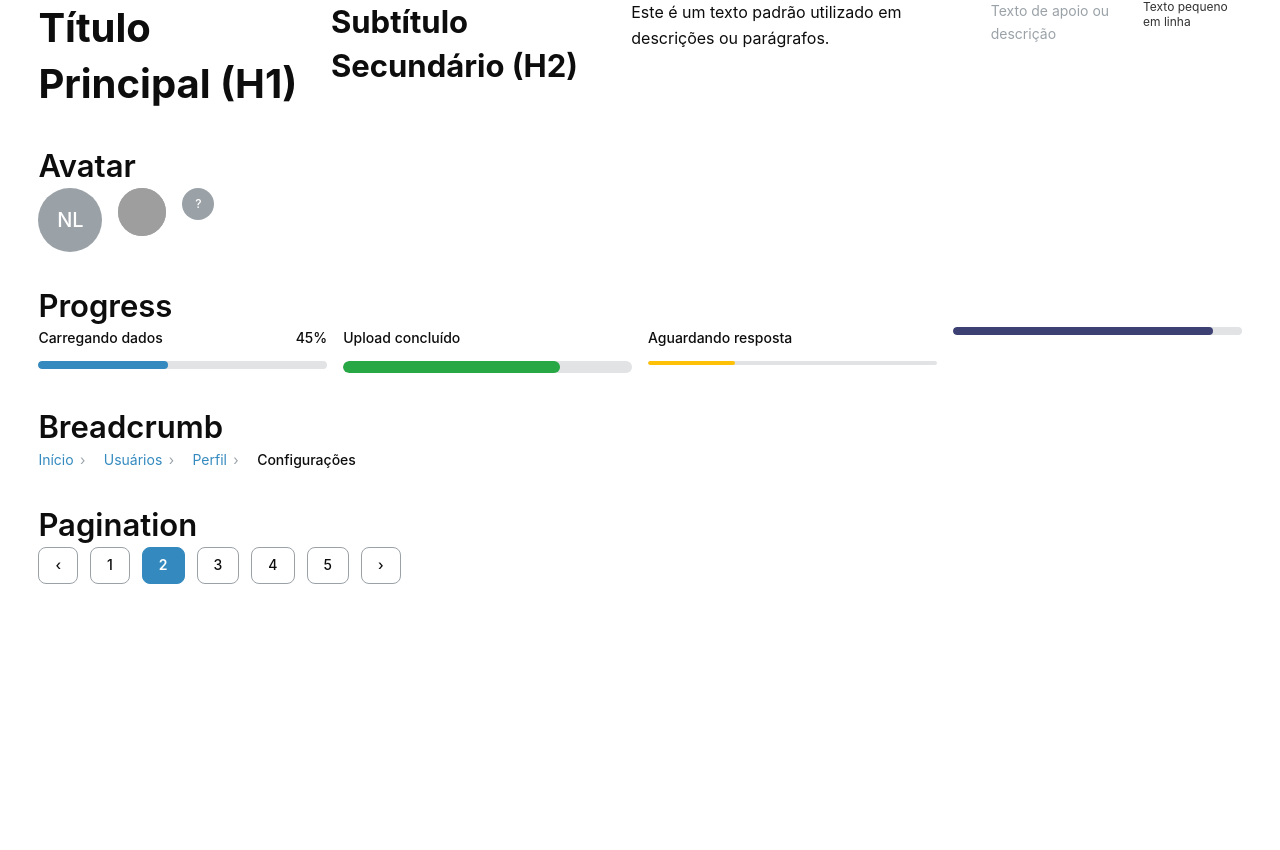
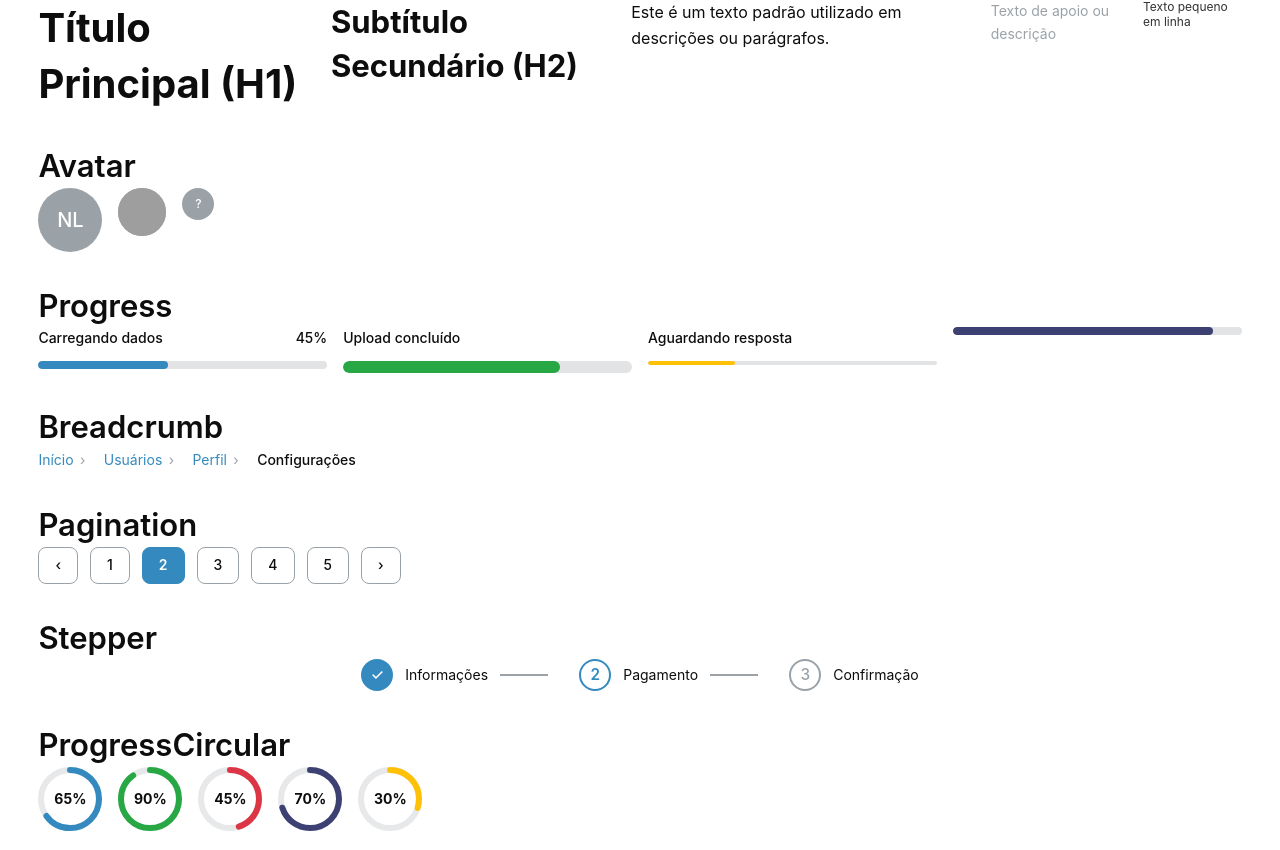
Before and after one commit to NicolasLK/my-design-system-forge, a React (Vite) app: page / in a window 1280 px wide. Shown: the part 1918-2768 px from the top of the page. Before the commit the page ends 2521 px from the top, so only its background shows below. Built offline with nearby package versions, Linux system fonts and the light colour scheme; grey boxes are pictures that could not be loaded.

Commit message:
feat: adicionando novos componentes - ProgressCircular e Stepper

```diff
--- a/src/App.tsx
+++ b/src/App.tsx
@@ -16,6 +16,8 @@ import { Avatar } from './components/Avatar'
 import { Progress } from './components/Progress'
 import { Breadcrumb } from './components/Breadcrumb'
 import { Pagination } from './components/Pagination'
+import { Stepper } from './components/Stepper'
+import { ProgressCircular } from './components/ProgressCircular'
 
 const sectionStyle = {
   marginTop: "2rem"
@@ -262,6 +264,31 @@ function App() {
         </div>
       </section>
 
+      <section style={sectionStyle}>
+        <h2>Stepper</h2>
+        <div style={divStyle}>
+          <Stepper
+            currentStep={1}
+            steps={[
+              { label: "Informações" },
+              { label: "Pagamento" },
+              { label: "Confirmação" },
+            ]}
+          />
+        </div>
+      </section>
+
+      <section style={sectionStyle}>
+        <h2>ProgressCircular</h2>
+        <div style={divStyle}>
+          <ProgressCircular value={65} variant="primary" />
+          <ProgressCircular value={90} variant="success" />
+          <ProgressCircular value={45} variant="destructive" />
+          <ProgressCircular value={70} variant="secondary" />
+          <ProgressCircular value={30} variant="warning" />
+        </div>
+      </section>
+
     </>
   )
 }
--- /dev/null
+++ b/src/components/ProgressCircular.tsx
@@ -0,0 +1,53 @@
+import "../styles/components/progressCircular.css"
+
+type ProgressVariant = "primary" | "secondary" | "success" | "destructive" | "warning"
+
+interface IProgressCircularProps {
+    /** Valor percentual (0–100) */
+    value: number
+    /** Tamanho do círculo em px */
+    size?: number
+    /** Espessura do traço */
+    strokeWidth?: number
+    /** Variante de cor padrão do sistema */
+    variant?: ProgressVariant
+}
+
+export const ProgressCircular = ({
+    value,
+    size = 64,
+    strokeWidth = 6,
+    variant = "primary",
+}: IProgressCircularProps) => {
+    const radius = (size - strokeWidth) / 2
+    const circumference = 2 * Math.PI * radius
+    const offset = circumference - (value / 100) * circumference
+
+    const variantClass = `progress-${variant}`
+
+    return (
+        <>
+            <div className={`progress-circular ${variantClass}`} style={{ width: size, height: size }}>
+                <svg width={size} height={size}>
+                    <circle
+                        className="progress-bg"
+                        strokeWidth={strokeWidth}
+                        r={radius}
+                        cx={size / 2}
+                        cy={size / 2}
+                    />
+                    <circle
+                        className="progress-bar"
+                        strokeWidth={strokeWidth}
+                        strokeDasharray={circumference}
+                        strokeDashoffset={offset}
+                        r={radius}
+                        cx={size / 2}
+                        cy={size / 2}
+                    />
+                </svg>
+                <span className="progress-value">{Math.round(value)}%</span>
+            </div>
+        </>
+    )
+}
--- /dev/null
+++ b/src/components/Stepper.tsx
@@ -0,0 +1,36 @@
+import "../styles/components/stepper.css"
+
+interface IStep {
+    label: string
+    completed?: boolean
+}
+
+interface IStepperProps {
+    steps: IStep[]
+    currentStep: number
+}
+
+export const Stepper = ({ steps, currentStep }: IStepperProps) => {
+    return (
+        <>
+            <div className="stepper">
+                {steps.map((step, index) => (
+                    <div key={index} className="stepper-item">
+                        <div
+                            className={`stepper-circle ${index < currentStep
+                                ? "completed"
+                                : index === currentStep
+                                    ? "active"
+                                    : ""
+                                }`}
+                        >
+                            {index < currentStep ? "✓" : index + 1}
+                        </div>
+                        <span className="stepper-label">{step.label}</span>
+                        {index < steps.length - 1 && <div className="stepper-line"></div>}
+                    </div>
+                ))}
+            </div>
+        </>
+    )
+}
--- /dev/null
+++ b/src/styles/components/progressCircular.css
@@ -0,0 +1,110 @@
+/* ===========================
+   🌀 Progress Circular
+   =========================== */
+
+.progress-circular {
+  position: relative;
+  display: inline-flex;
+  align-items: center;
+  justify-content: center;
+  background: transparent; /* 🧹 remove fundo */
+  border-radius: 50%;
+  overflow: visible;
+}
+
+/* SVG centralizado e limpo */
+.progress-circular svg {
+  display: block;
+  transform: rotate(-90deg);
+  overflow: visible;
+}
+
+/* Círculo de fundo */
+.progress-bg {
+  fill: none;
+  stroke: var(--color-gray-default);
+  opacity: 0.25;
+}
+
+/* Círculo de progresso */
+.progress-bar {
+  fill: none;
+  stroke-linecap: round;
+  transition: stroke-dashoffset 0.35s ease, stroke 0.3s ease;
+}
+
+/* 🎨 Variantes de cor */
+.progress-primary .progress-bar {
+  stroke: var(--color-primary-default);
+}
+
+.progress-secondary .progress-bar {
+  stroke: var(--color-secondary-default);
+}
+
+.progress-success .progress-bar {
+  stroke: var(--color-success-default);
+}
+
+.progress-destructive .progress-bar {
+  stroke: var(--color-destructive-default);
+}
+
+.progress-warning .progress-bar {
+  stroke: var(--color-warning-default);
+}
+
+/* 📊 Valor no centro */
+.progress-value {
+  position: absolute;
+  font-size: var(--font-text2-size);
+  font-weight: var(--weight-bold);
+  color: var(--color-black);
+  line-height: 1;
+}
+
+/* 🎨 Cores principais do progresso circular */
+.progress-primary {
+  --progress-color: var(--color-primary-default);
+  --text-color: var(--color-primary-default);
+}
+
+.progress-success {
+  --progress-color: var(--color-success-default);
+  --text-color: var(--color-success-default);
+}
+
+.progress-destructive {
+  --progress-color: var(--color-destructive-default);
+  --text-color: var(--color-destructive-default);
+}
+
+.progress-secondary {
+  --progress-color: var(--color-secondary-default);
+  --text-color: var(--color-secondary-default);
+}
+
+.progress-warning {
+  --progress-color: var(--color-warning-default);
+  --text-color: var(--color-warning-default);
+}
+
+/* 🌈 Aplicação das variáveis */
+.progress-ring circle {
+  stroke: var(--progress-color);
+}
+
+.progress-value {
+  fill: var(--text-color);
+  font-weight: var(--weight-bold);
+  font-size: var(--font-text2-size);
+  text-anchor: middle;
+  dominant-baseline: middle;
+}
+
+/* 📱 Responsividade */
+@media (max-width: var(--screen-sm)) {
+  .progress-value {
+    font-size: var(--font-text3-size);
+  }
+}
--- /dev/null
+++ b/src/styles/components/stepper.css
@@ -0,0 +1,75 @@
+/* ===========================
+   🪜 Stepper
+   =========================== */
+
+.stepper {
+  display: flex;
+  align-items: center;
+  justify-content: center;
+  gap: var(--space-4);
+  flex-wrap: wrap;
+  width: 100%;
+}
+
+.stepper-item {
+  display: flex;
+  align-items: center;
+  position: relative;
+}
+
+.stepper-circle {
+  width: 2rem;
+  height: 2rem;
+  border-radius: 50%;
+  border: 2px solid var(--color-gray-default);
+  display: flex;
+  align-items: center;
+  justify-content: center;
+  font-weight: var(--weight-medium);
+  color: var(--color-gray-default);
+  background-color: var(--color-white);
+  transition: all 0.3s ease;
+}
+
+.stepper-circle.active {
+  border-color: var(--color-primary-default);
+  color: var(--color-primary-default);
+  font-weight: var(--weight-semi-bold);
+}
+
+.stepper-circle.completed {
+  background-color: var(--color-primary-default);
+  color: var(--color-white);
+  border-color: var(--color-primary-default);
+}
+
+.stepper-label {
+  font-size: var(--font-text2-size);
+  margin-left: var(--space-2);
+  color: var(--color-black);
+}
+
+.stepper-line {
+  width: var(--space-8);
+  height: 2px;
+  background-color: var(--color-gray-default);
+  margin: 0 var(--space-2);
+}
+
+.stepper-item:last-child .stepper-line {
+  display: none;
+}
+
+/* 📱 Responsividade */
+@media (max-width: var(--screen-sm)) {
+  .stepper {
+    flex-direction: column;
+    align-items: flex-start;
+  }
+
+  .stepper-line {
+    width: 2px;
+    height: var(--space-8);
+    margin: var(--space-1) 0;
+  }
+}
```
